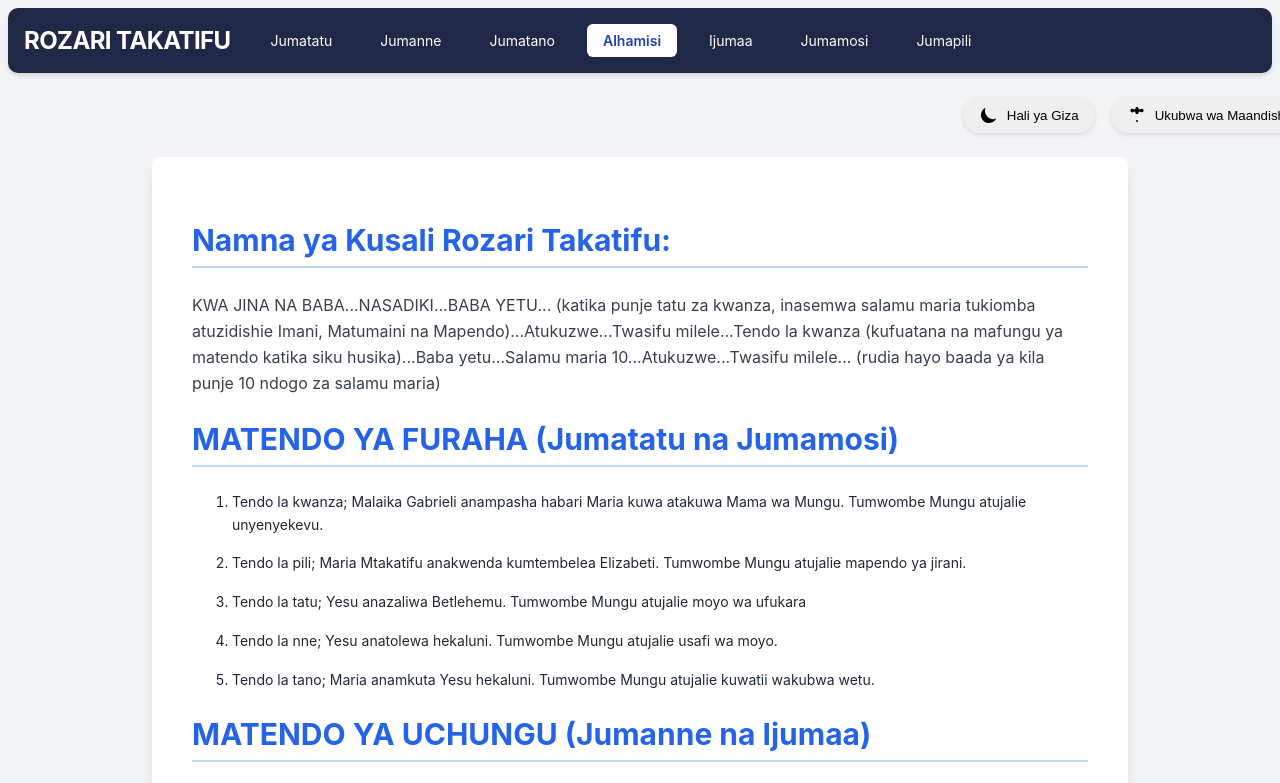
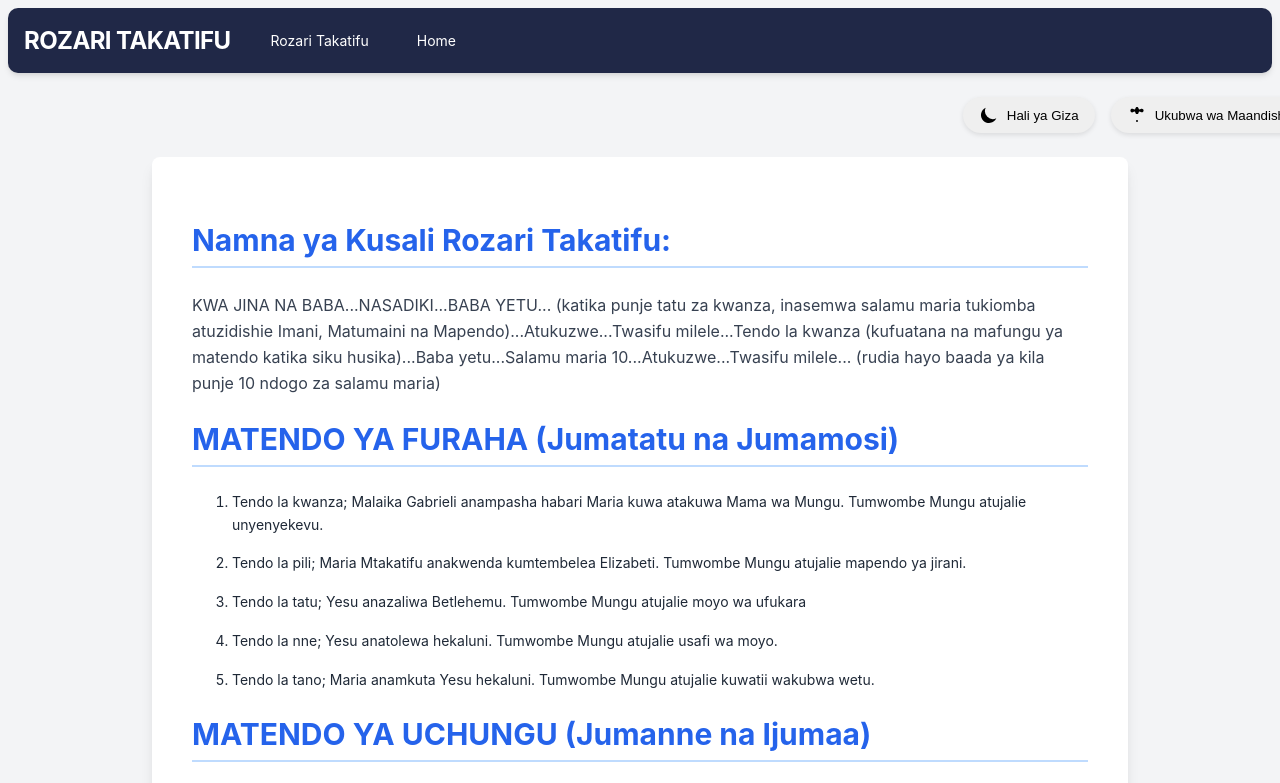
Before and after one commit to collo670/i-prayer, a website: page rozari.html in a window 1280 px wide. Shown: the top 783 px of the page. Drawn offline with Linux system fonts and the light colour scheme.

Commit message:
rozari and amefufuka link bar

```diff
--- a/rozari.html
+++ b/rozari.html
@@ -447,13 +447,9 @@
 
             <div id="nav-links" class="nav-links">
                 <div class="nav-links-group">
-                    <a href="lent-mon3.html" class="navbar-link">Jumatatu</a>
-                    <a href="lent-tue3.html" class="navbar-link">Jumanne</a>
-                    <a href="lent-wed3.html" class="navbar-link">Jumatano</a>
-                    <a href="lent-thur3.html" class="navbar-link active-day">Alhamisi</a>
-                    <a href="lent-fri3.html" class="navbar-link">Ijumaa</a>
-                    <a href="lent-sat3.html" class="navbar-link">Jumamosi</a>
-                    <a href="lent-sun3.html" class="navbar-link">Jumapili</a>
+                    <a href="rozari.html" class="navbar-link">Rozari Takatifu</a>
+                    <a href="index.html" class="navbar-link">Home</a>
+
                 </div>
             </div>
         </div>
```
Also changed, not shown: amefufuka.html (+3 -6 lines).
